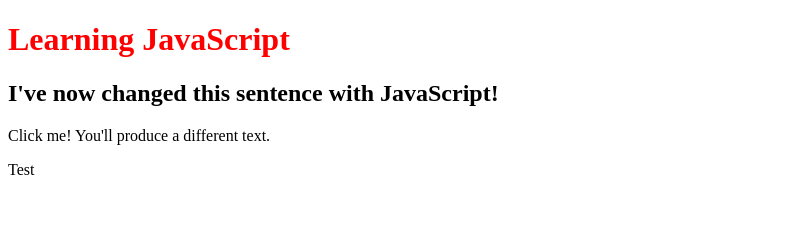
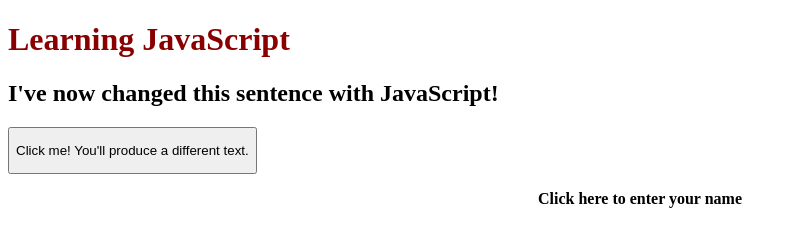
Before and after one commit to jestebanito/Re-learning-Code, a plain HTML site: page index.html in a window 1280 px wide. Shown: the whole page, without its empty margins (0-797 px from the left). Drawn offline with Linux system fonts and the light colour scheme.

Commit message:
added styles, buttons, and a tags

```diff
--- a/index.html
+++ b/index.html
@@ -12,8 +12,12 @@
     </header>
     <main>
         <h2 id="main-content">This sentence is stored in the main content.</h2>
+    <button>
         <p id="this-paragraph">Click me! You'll produce a different text.</p>
-        <p id="test">Test</p>
+    </button>
+    <a class="name" href="">
+        <p id="test">Click here to enter your name</p>
+    </a>
     </main>
     <footer>
     </footer>
--- a/script.js
+++ b/script.js
@@ -222,5 +222,6 @@ let userName = "Josh";
 
 testVariable.onclick = function () {
     userName = window.prompt('Please enter your name');
+    // This statement is concatenating a string with the userName variable, which is also a string.
     userName.textContent = "Hello, " + userName;
 };
--- a/style.css
+++ b/style.css
@@ -1,3 +1,15 @@
 h1 {
- color: red;
+ color: #8A0000;
 }
+
+.name {
+    text-decoration: none;
+    color: black;
+    font-weight: bold;
+    text-align: center;
+}
+
+.name p:hover {
+    color: #8A0000;
+    transform: scale(1.2);
+}
```
